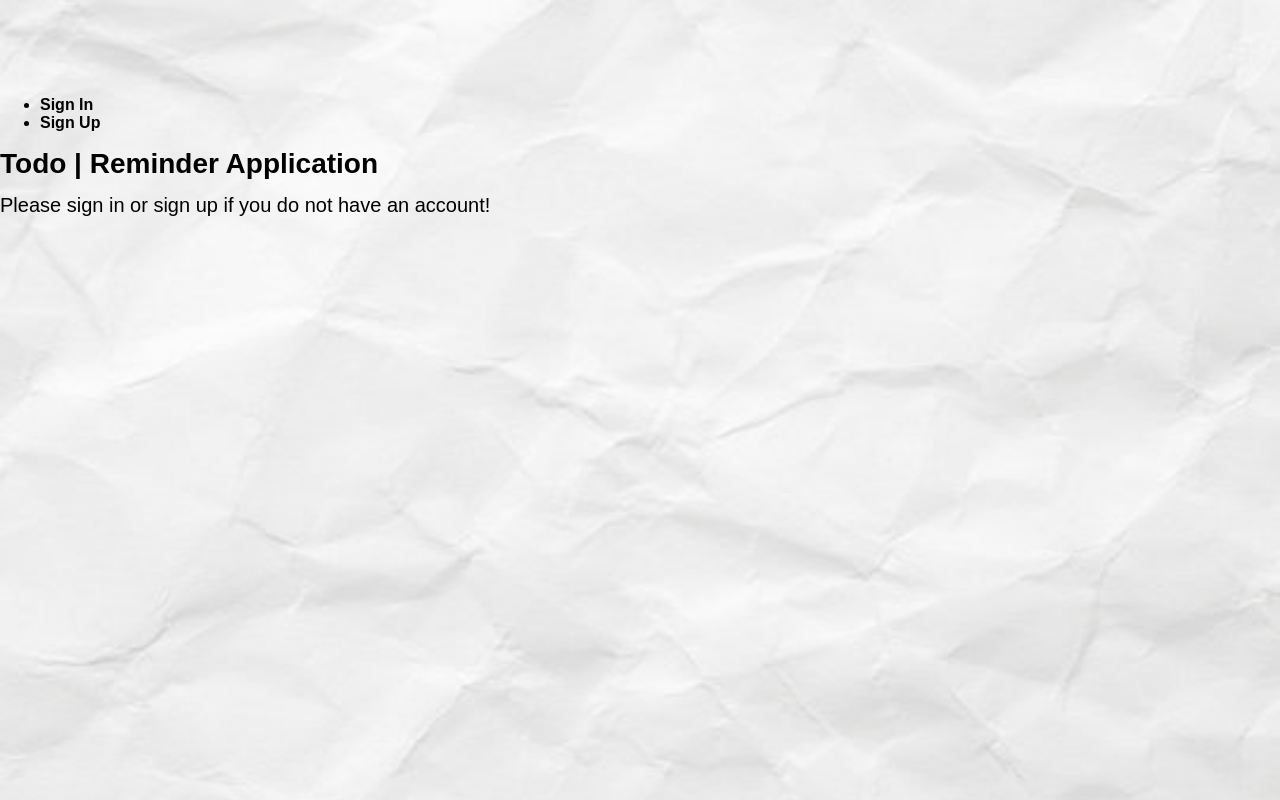
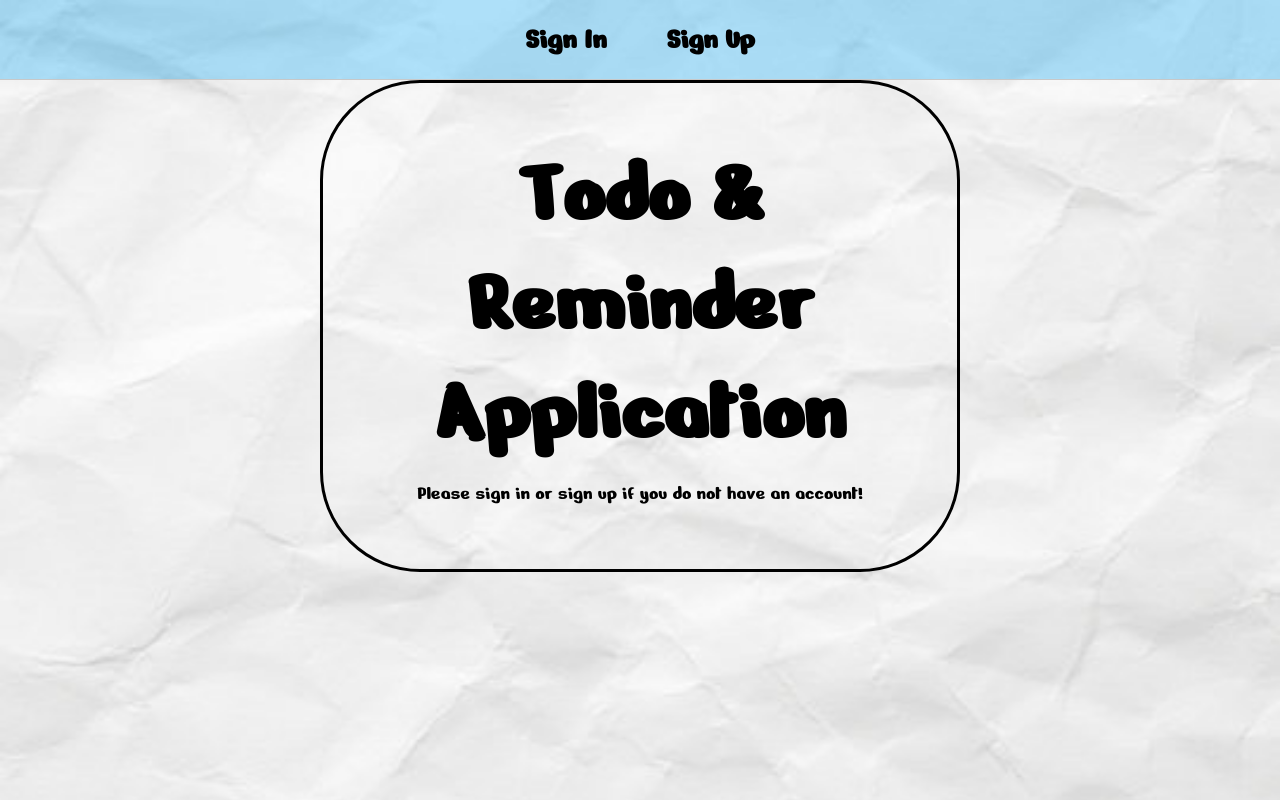
Before and after one commit to matthewkim1005/todo-reminder-app-front, a React (Vite) app: page / in a window 1280 px wide. Built offline with nearby package versions, Linux system fonts and the light colour scheme; no server answers.

Commit message:
Added styles for landing and dashboard pages.

```diff
--- a/src/components/Dashboard/Dashboard.jsx
+++ b/src/components/Dashboard/Dashboard.jsx
@@ -1,17 +1,20 @@
 import { Link } from 'react-router-dom';
 import { AuthedUserContext } from '../../App';
 import { useContext } from 'react';
+import styles from './Dashboard.module.css';
 
 const Dashboard = ({ }) => {
   const user = useContext(AuthedUserContext);
   return (
-    <main>
-      <h1>Welcome, {user.username}</h1>
-      <p>
-        See your todos and reminders!
-        <li><Link to="/todos/new">NEW TODO</Link></li>
-        <li><Link to="/reminders/new">NEW REMINDER</Link></li>
-      </p>
+    <main className={styles.dashboard}>
+      <div>
+        <h1>Welcome, {user.username}</h1>
+        <ul>
+          Add a todo or reminder!
+          <li><Link to="/todos/new">NEW TODO</Link></li>
+          <li><Link to="/reminders/new">NEW REMINDER</Link></li>
+        </ul>
+      </div>
     </main>
   );
 };
--- /dev/null
+++ b/src/components/Dashboard/Dashboard.module.css
@@ -0,0 +1,35 @@
+.dashboard {
+    font-size: 40px;
+}
+
+.dashboard div {
+    text-align: center;
+    margin: auto;
+    width: 50%;
+    border: 3px solid black;
+    border-radius: 100px;
+    padding: 50px;
+}
+
+.dashboard h1 {
+    font-size: 90px;
+}
+
+.dashboard ul {
+    padding: 0;
+    text-align: center;
+    text-decoration: none;
+    list-style: none;
+}
+
+.dashboard li {
+    text-decoration: underline;
+}
+
+.dashboard a:hover {
+    opacity: 0.6;
+}
+
+.dashboard a:active {
+    opacity: 0.8;
+}
--- a/src/components/Landing/Landing.jsx
+++ b/src/components/Landing/Landing.jsx
@@ -1,10 +1,14 @@
+import styles from './Landing.module.css';
+
 const Landing = () => {
   return (
-    <main>
-      <h1>Todo | Reminder Application</h1>
-      <h3>
-        Please sign in or sign up if you do not have an account!
-      </h3>
+    <main className={styles.landing}>
+      <div>
+        <h1>Todo & Reminder Application</h1>
+        <h3>
+          Please sign in or sign up if you do not have an account!
+        </h3>
+      </div>
     </main>
   );
 };
--- /dev/null
+++ b/src/components/Landing/Landing.module.css
@@ -0,0 +1,35 @@
+.landing {
+    font-size: 40px;
+}
+
+.landing div {
+    text-align: center;
+    margin: auto;
+    width: 50%;
+    border: 3px solid black;
+    border-radius: 100px;
+    padding: 50px;
+}
+
+.landing h1 {
+    font-size: 90px;
+}
+
+.landing ul {
+    padding: 0;
+    text-align: center;
+    text-decoration: none;
+    list-style: none;
+}
+
+.landing li {
+    text-decoration: underline;
+}
+
+.landing a:hover {
+    opacity: 0.6;
+}
+
+.landing a:active {
+    opacity: 0.8;
+}
--- a/src/components/NavBar/NavBar.jsx
+++ b/src/components/NavBar/NavBar.jsx
@@ -9,16 +9,18 @@ const NavBar = ({ handleSignout }) => {
     <>
       {user ? (
         <nav className={styles.container}>
-          <ul>
+          <ul className={styles.left}>
             <li><Link to='/'>HOME</Link></li>
             <li><Link to='/todos'>TODOS</Link></li>
+            <li><Link to='' onClick={handleSignout}>SIGN OUT</Link></li>
+          </ul>
+          <ul className={styles.right}>
             <li><Link to='/reminder'>REMINDERS</Link></li>
-            <li><Link to='' onClick={handleSignout}>SIGN OUT</Link></li>
           </ul>
         </nav>
       ) : (
-        <nav>
-          <ul>
+        <nav className={styles.container}>
+          <ul className={styles.center}>
             <li>
               <Link to="/signin">Sign In</Link>
             </li>
--- a/src/components/NavBar/NavBar.module.css
+++ b/src/components/NavBar/NavBar.module.css
@@ -1,11 +1,12 @@
 .container {
+  font-size: 30px;
   top: 0;
   z-index: 1;
   width: 100%;
   height: 80px;
   display: flex;
   position: fixed;
-    padding: 14px 21px;
+  padding: 15px;
   align-items: center;
   background: rgba(0, 166, 249, 0.3);
   border-bottom: 1px solid rgb(200, 200, 200);
@@ -16,24 +17,40 @@
 }
 
 .container ul {
+  padding: 0;
   margin: 0;
   width: 100%;
   display: flex;
   list-style: none;
   font-weight: bold;
-    align-items: center;
+}
+
+.container ul.left {
+  justify-content: flex-start;
+}
+
+.container ul.right {
   justify-content: flex-end;
 }
 
+.container ul.center {
+  justify-content: center;
+  text-align: center;
+}
+
 .container li {
-    margin-left: 35px;
-    text-align: right;
+  margin: 30px;
+}
+
+.container li:hover {
+  opacity: 0.5;
 }
 
 @media only screen and (max-width: 414px) {
   .container ul {
     padding-left: 0px;
   }
+
   .container li {
     font-size: 15px;
   }
--- a/src/index.css
+++ b/src/index.css
@@ -1,3 +1,5 @@
+@import url("https://fonts.googleapis.com/css2?family=Nerko+One&display=swap");
+
 * {
   box-sizing: border-box;
 }
@@ -9,7 +11,9 @@ html, body {
   background-color: #f2f4f8;
   -webkit-font-smoothing: antialiased;
   -moz-osx-font-smoothing: grayscale;
-  font-family: sans-serif;
+  font-family: "Nerko One", sans-serif;
+  font-weight: 400;
+  font-style: normal;
   background-image: url("./assets/images/paper.jpg");
   background-size: cover;
 
```
Lines whose indentation alone changed are shown as unchanged.
